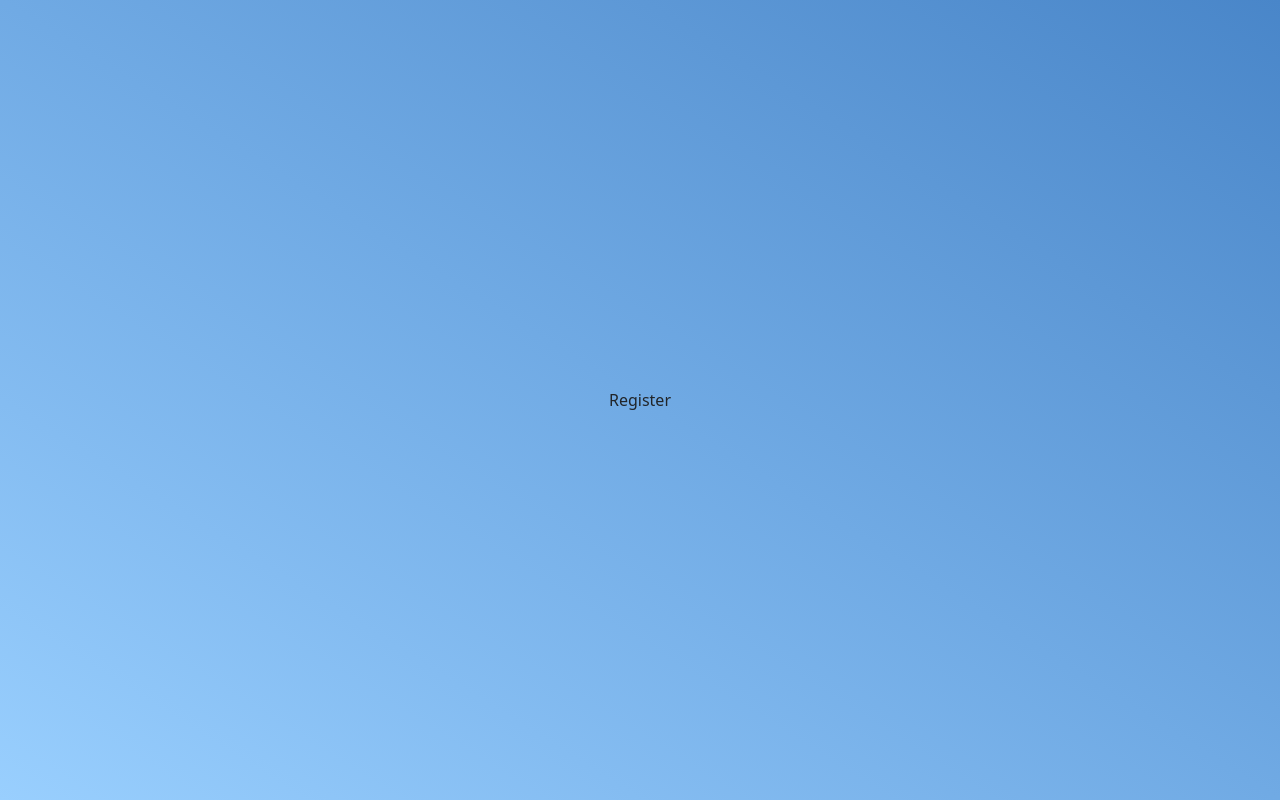
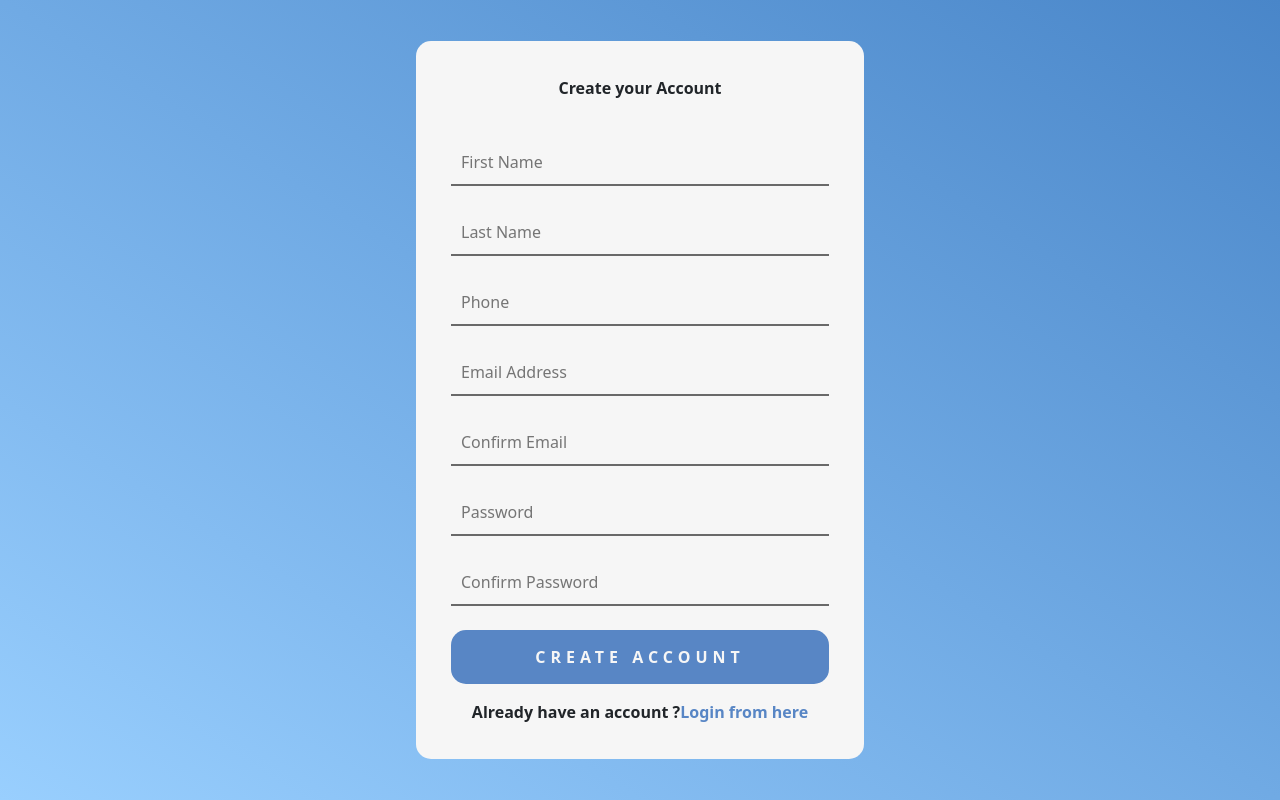
Before and after one commit to YassineGabsi/ehnworks-assessment-front, a React (Create React App) app: page / in a window 1280 px wide. Both pictures are taken after a click on the element "Create one from here". Built offline with nearby package versions, Linux system fonts and the light colour scheme.

Commit message:
register

```diff
--- a/src/App.js
+++ b/src/App.js
@@ -1,5 +1,5 @@
 import './App.css';
-import {BrowserRouter, Switch, Route} from 'react-router-dom';
+import {BrowserRouter, Switch, Route, useHistory} from 'react-router-dom';
 import axios from 'axios';
 import Swal from 'sweetalert2'
 import withReactContent from 'sweetalert2-react-content'
@@ -8,6 +8,7 @@ import Login from "./pages/login/Login";
 import Register from "./pages/register/Register";
 
 function App() {
+    const history = useHistory();
     const [name, setName] = useState("");
     const MySwal = withReactContent(Swal);
 
@@ -39,9 +40,46 @@ function App() {
             });
     };
 
+    const postRegister = (firstname, lastname, email, password, phone) => {
+        const register = new FormData();
+        register.append('email', email);
+        register.append('password', password);
+        register.append('fname', firstname);
+        register.append('lname', lastname);
+        register.append('phone', phone);
+        axios.post(`http://localhost:8000/api/register`, register)
+            .then(res => {
+                console.log(res.data);
+                history.push('/register');
+
+            })
+            .catch(error => {
+                MySwal.fire({
+                    icon: 'error',
+                    title: <p>Oops, an error occured</p>,
+                    text: 'Please provide valid informations',
+                    showCloseButton: true,
+                    showCancelButton: true,
+                    focusConfirm: false,
+                    confirmButtonText: 'Login',
+                    cancelButtonText: 'Close',
+                }).then((result) => {
+                    if (result.isConfirmed) {
+                        window.location.href = '/login'
+                    }
+                })
+            });
+    };
+
     const goToLogin = () => {
         return (
             <Login postLogin={postLogin}/>
+        );
+    };
+
+    const goToRegister = () => {
+        return (
+            <Register postRegister={postRegister}/>
         );
     };
     return (
@@ -49,7 +87,7 @@ function App() {
             <BrowserRouter>
                 <Switch>
                     <Route exact path='/login' component={goToLogin}/>
-                    <Route exact path='/register' component={Register}/>
+                    <Route exact path='/register' component={goToRegister}/>
                     <Route exact path='/' component={Login}/>
                 </Switch>
             </BrowserRouter>
--- a/src/pages/login/Login.js
+++ b/src/pages/login/Login.js
@@ -24,7 +24,7 @@ function Login({postLogin}) {
 
     return (
         <div className="form-wrapper">
-            <p className="fw-bold">Create your Account</p>
+            <p className="fw-bold">Login to your Account</p>
             <form onSubmit={handleSubmit} style={{display: "grid"}}>
                 {email.length !== 0 && !validateEmail(email) ?
                     (<div className="error-input">Please provide a valid email</div>) : null}
@@ -35,15 +35,15 @@ function Login({postLogin}) {
                        required
                        placeholder="Email Address"
                        type="text"/>
-                {password.length !== 0 && password.length <= 4 ?
-                    (<div className="error-input mt-2">Please provide a valid Password</div>) : null}
+                {password.length !== 0 && password.length < 8 ?
+                    (<div className="error-input mt-2">Please provide a valid Password ( min 8 characters )</div>) : null}
                 <input value={password}
                        onChange={e => setPassword(e.target.value)}
                        className="form-input mt-4"
                        name="password"
                        required
                        placeholder="Password" type="password"/>
-                <button type="submit" disabled={!validateEmail(email) || password.length <= 4}
+                <button type="submit" disabled={!validateEmail(email) || password.length < 8}
                         className="form-button mt-4">LOGIN
                 </button>
                 <div className="mt-3 fw-bold">No account yet ?
--- a/src/pages/register/Register.js
+++ b/src/pages/register/Register.js
@@ -1,10 +1,112 @@
-import React from "react";
+import React, {useState} from "react";
+import {useHistory} from "react-router-dom";
 import "./Register.css";
 
-function Register() {
+function Register({postRegister}) {
+
+    const history = useHistory();
+    const [email, setEmail] = useState("");
+    const [confEmail, setConfEmail] = useState("");
+    const [firstname, setFirstName] = useState("");
+    const [lastname, setLastName] = useState("");
+    const [password, setPassword] = useState("");
+    const [phone, setPhone] = useState("");
+    const [confPassword, setConfPassword] = useState("");
+
+    const handleSubmit = (evt) => {
+        evt.preventDefault();
+        postRegister(firstname, lastname, email, password, phone);
+
+    };
+
+    const validateEmail = (emailAdress) => {
+        if (email !== confEmail && email !== '') {
+            return false;
+        }
+        let regexEmail = /^\w+([\.-]?\w+)*@\w+([\.-]?\w+)*(\.\w{2,3})+$/;
+        return !!emailAdress.match(regexEmail);
+    };
+
+    const validatePassword = () => {
+        return (password === confPassword);
+    };
+
+    const navigateToLogin = () => {
+        history.push('/login');
+    };
+
+
     return (
-        <div>
-            Register
+        <div className="form-wrapper">
+            <p className="fw-bold">Create your Account</p>
+            <form onSubmit={handleSubmit} style={{display: "grid"}}>
+                <input value={firstname}
+                       onChange={e => setFirstName(e.target.value)}
+                       className="form-input mt-4"
+                       name="First Name"
+                       required
+                       placeholder="First Name"
+                       type="text"/>
+
+                <input value={lastname}
+                       onChange={e => setLastName(e.target.value)}
+                       className="form-input mt-4"
+                       name="Last Name"
+                       required
+                       placeholder="Last Name"
+                       type="text"/>
+
+                <input value={phone}
+                       onChange={e => setPhone(e.target.value)}
+                       className="form-input mt-4"
+                       name="Phone"
+                       required
+                       placeholder="Phone"
+                       type="text"/>
+
+                {email.length !== 0 && !validateEmail(email) ?
+                    (<div className="error-input">Please provide a valid email</div>) : null}
+                <input value={email}
+                       onChange={e => setEmail(e.target.value)}
+                       className="form-input mt-4"
+                       name="email"
+                       required
+                       placeholder="Email Address"
+                       type="text"/>
+                <input value={confEmail}
+                       onChange={e => setConfEmail(e.target.value)}
+                       className="form-input mt-4"
+                       name="conf email"
+                       required
+                       placeholder="Confirm Email"
+                       type="text"/>
+                {password.length !== 0 && password.length < 8 ?
+                    (<div className="error-input mt-2">Please provide a valid Password  ( min 8 characters )</div>) : null}
+                <input value={password}
+                       onChange={e => setPassword(e.target.value)}
+                       className="form-input mt-4"
+                       name="password"
+                       required
+                       placeholder="Password" type="password"/>
+                {!validatePassword() ?
+                    (<div className="error-input mt-2">Passwords doesn't match</div>) : null}
+                <input value={confPassword}
+                       onChange={e => setConfPassword(e.target.value)}
+                       className="form-input mt-4"
+                       name="conf password"
+                       required
+                       placeholder="Confirm Password" type="password"/>
+                <button type="submit" disabled={!validateEmail(email) || password.length < 8 || !validatePassword()}
+                        className="form-button mt-4">CREATE  ACCOUNT
+                </button>
+                <div className="mt-3 fw-bold">Already have an account ?
+                    <span onClick={navigateToLogin}
+                          style={{color: '#5886c5', cursor: 'pointer'}}>
+                        Login from here
+                    </span>
+                </div>
+            </form>
+
         </div>
     );
 }
```
